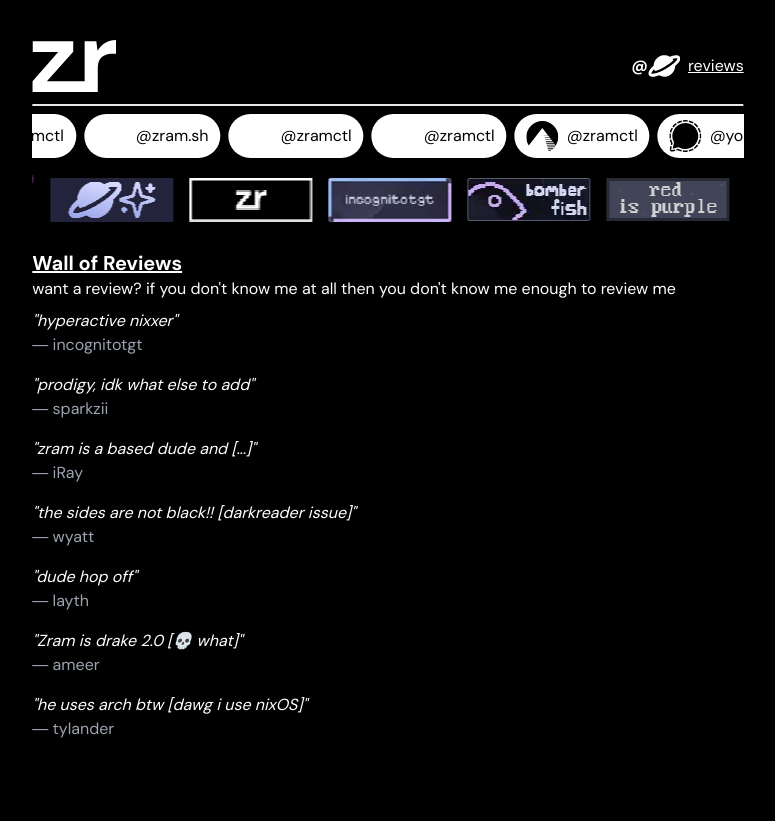
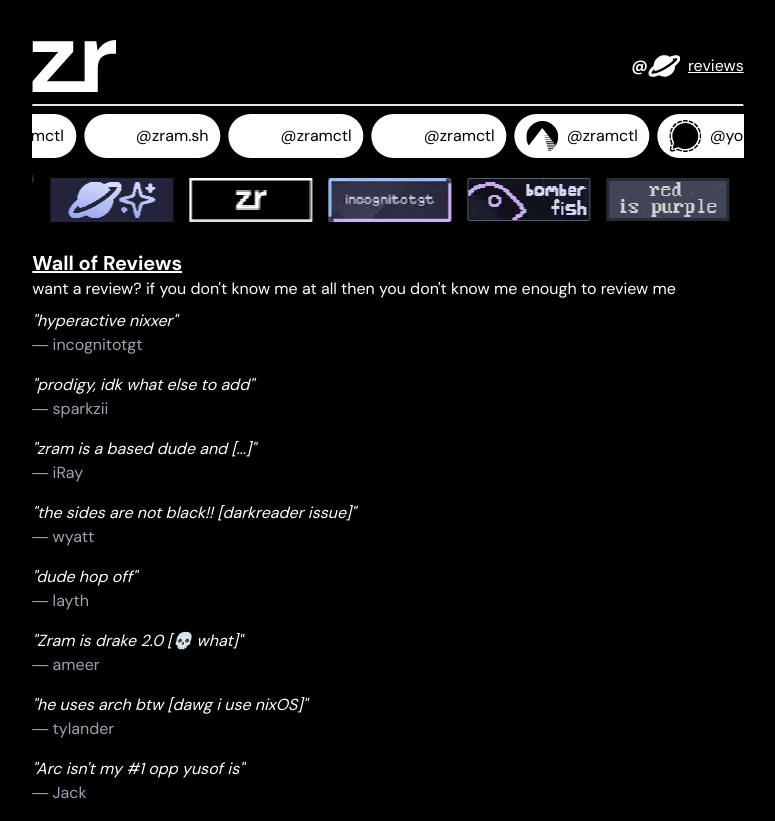
Before and after one commit to zramctl/zramctl, a Next.js app: page /reviews in a window 1280 px wide. Shown: the whole page, without its empty margins (252-1027 px from the left). Before the commit the page ends 800 px from the top, so only its background shows below. Built offline with nearby package versions, Linux system fonts and the light colour scheme; some icons are missing.

Commit message:
feat: :bug: Arc isn't my #1 opp yusof is

```diff
--- a/src/components/reviews.tsx
+++ b/src/components/reviews.tsx
@@ -32,6 +32,10 @@ const reviews: ReviewProps[] = [
     author: "tylander",
     text: "he uses arch btw [dawg i use nixOS]",
   },
+  {
+    author: "Jack",
+    text: "Arc isn't my #1 opp yusof is",
+  },
 ];
 
 function Review(props: ReviewProps) {
```
